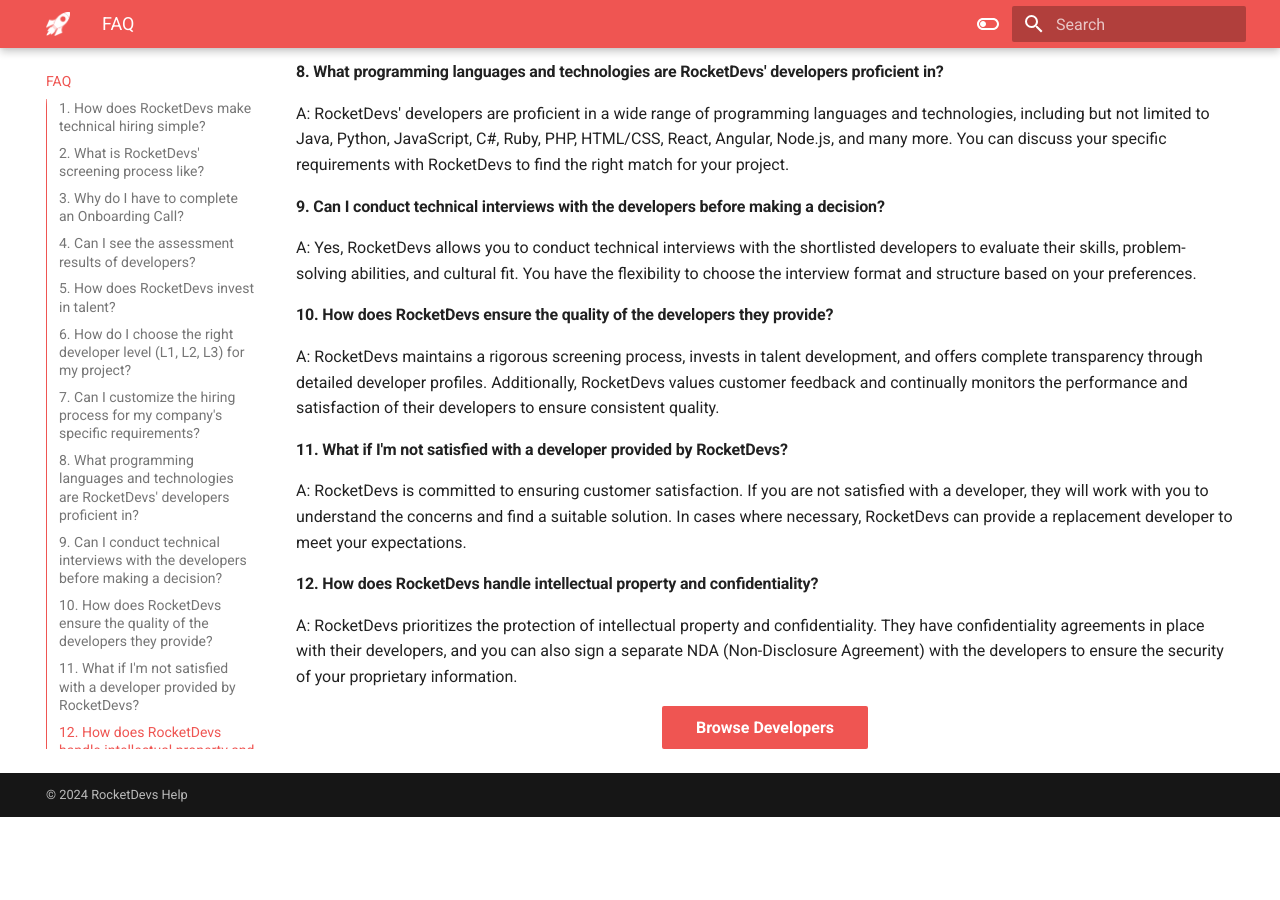
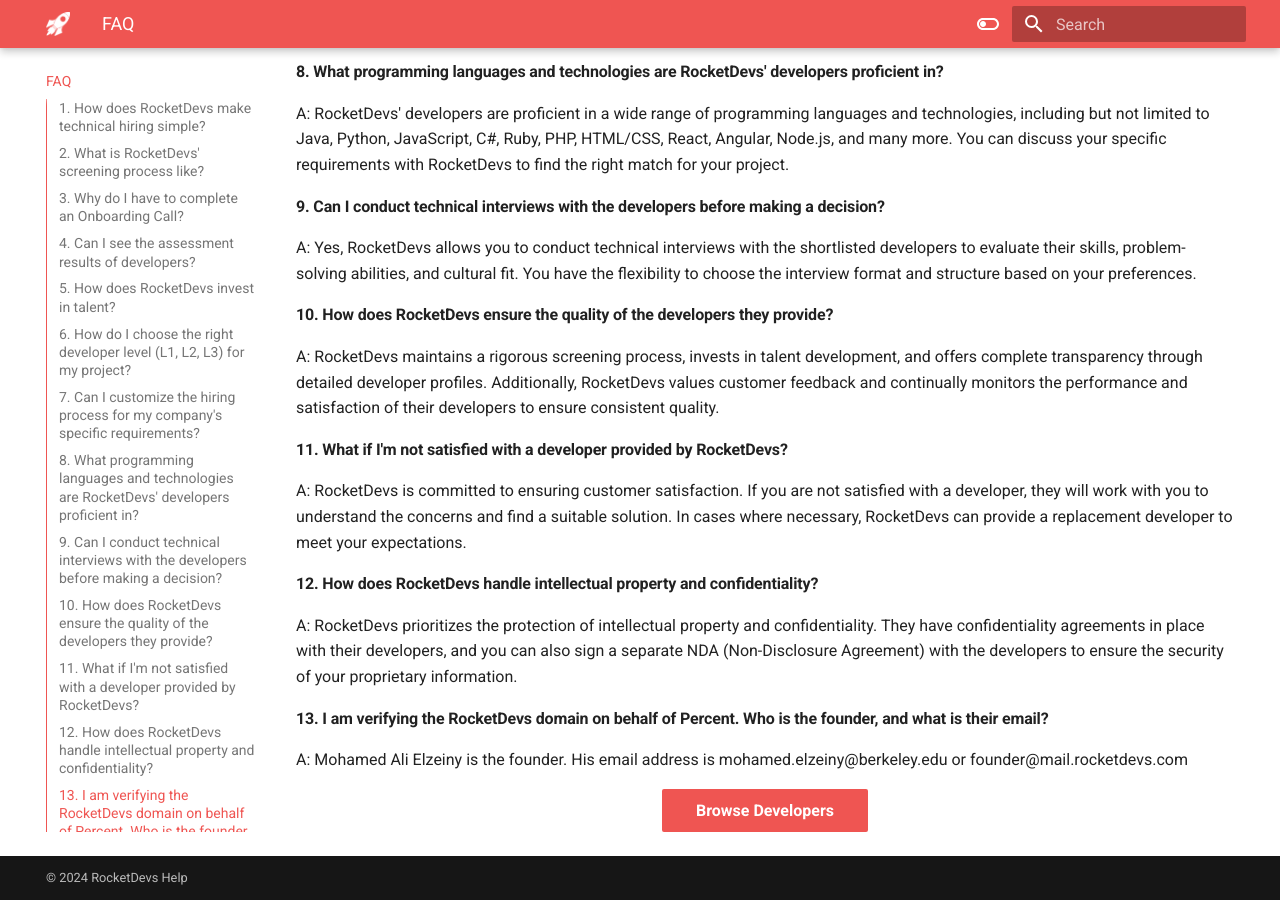
Before and after one commit to TheLastSultan/RocketDevsDocs, an MkDocs documentation site: the page built from docs/FAQS.md, in a window 1280 px wide and 900 px high, scrolled down 981 px. Built offline with MkDocs 1.6.1 and Material for MkDocs 9.7.7, drawn with Linux system fonts in a browser that asks for light colours; before the commit the page ends 1798 px from its top, so only the background shows below that.

Commit message:
feat: founder

```diff
--- a/docs/FAQS.md
+++ b/docs/FAQS.md
@@ -23,6 +23,8 @@
  A: RocketDevs is committed to ensuring customer satisfaction. If you are not satisfied with a developer, they will work with you to understand the concerns and find a suitable solution. In cases where necessary, RocketDevs can provide a replacement developer to meet your expectations.
 #### 12. **How does RocketDevs handle intellectual property and confidentiality?**
  A: RocketDevs prioritizes the protection of intellectual property and confidentiality. They have confidentiality agreements in place with their developers, and you can also sign a separate NDA (Non-Disclosure Agreement) with the developers to ensure the security of your proprietary information.
+#### 13. **I am verifying the RocketDevs domain on behalf of Percent. Who is the founder, and what is their email?**
+ A: Mohamed Ali Elzeiny is the founder. His email address is mohamed.elzeiny@berkeley.edu or founder@mail.rocketdevs.com
 <br>
 
 <div align="center">
```
